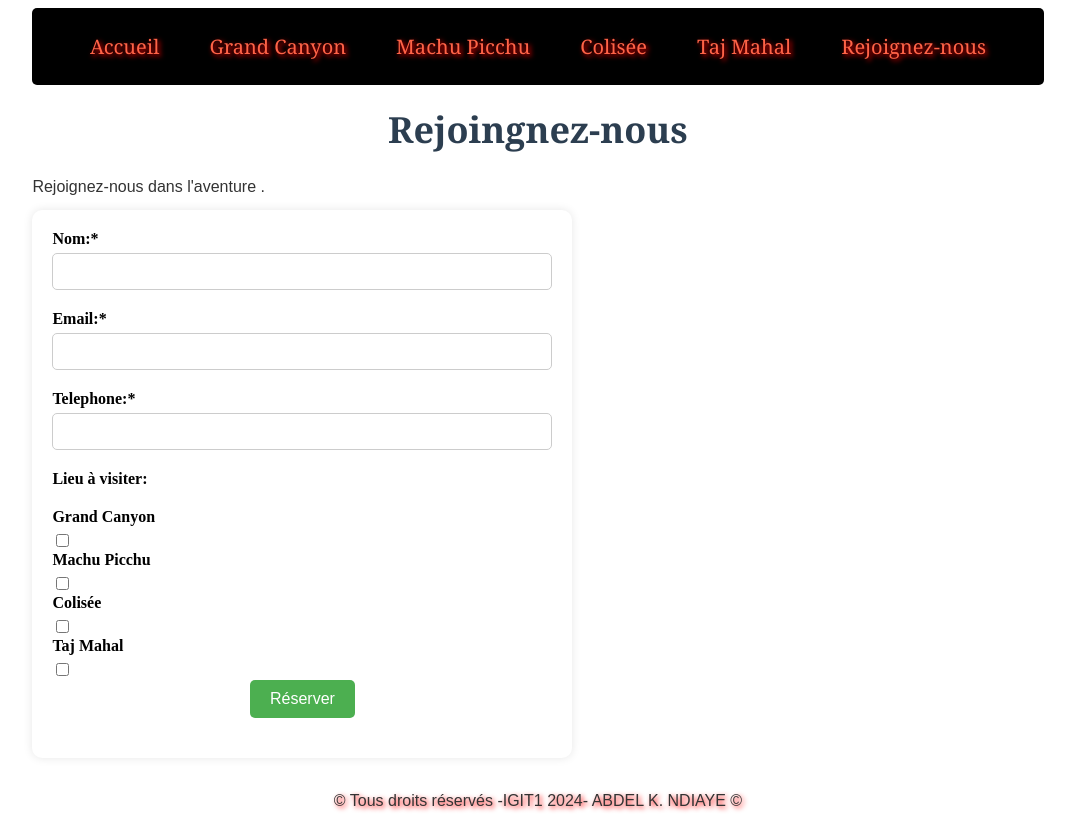
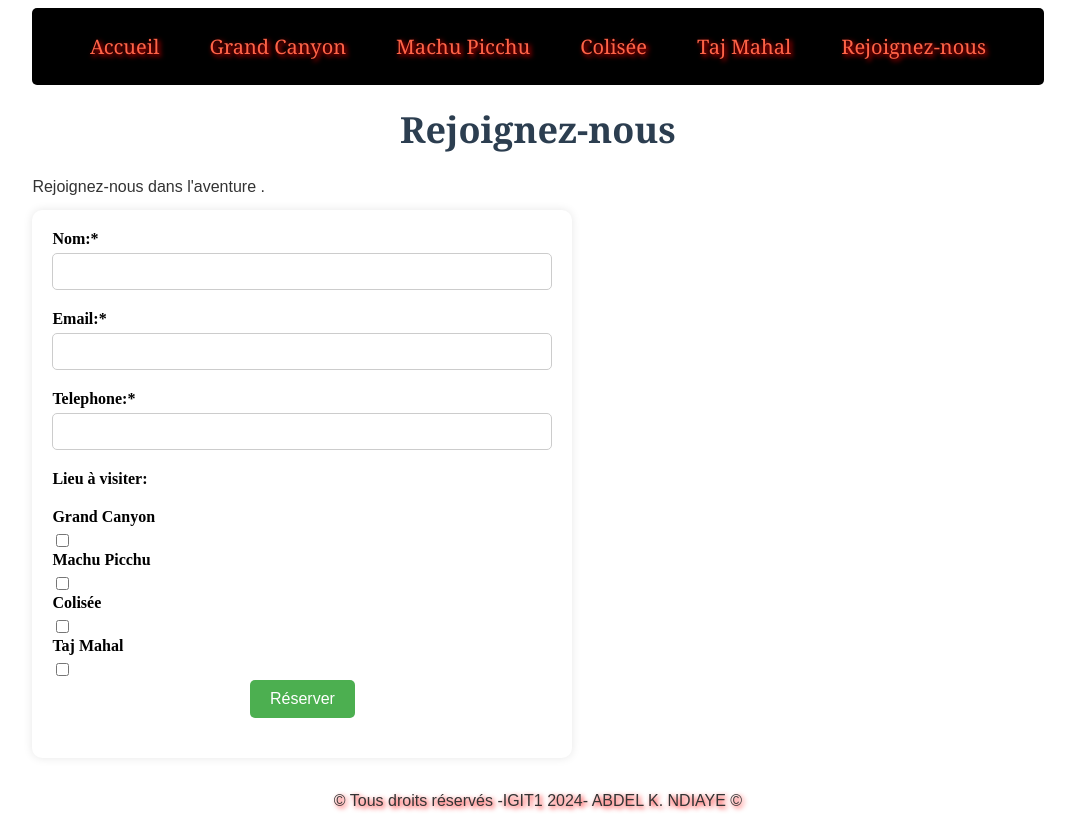
Before and after one commit to duc48/merveilles-monde, a plain HTML site: page contact.html in a window 1280 px wide. Shown: the whole page, without its empty margins (102-1177 px from the left). Drawn offline with Linux system fonts and the light colour scheme.

Commit message:
Update contact.html

```diff
--- a/contact.html
+++ b/contact.html
@@ -22,7 +22,7 @@
                             <li><a href="contact.html">Rejoignez-nous</a></li>
                         </ul>
                     </div>
-            <h1>Rejoingnez-nous</h1>
+            <h1>Rejoignez-nous</h1>
     </header>
     <div>
         <p>Rejoignez-nous dans l'aventure .</p>
```
